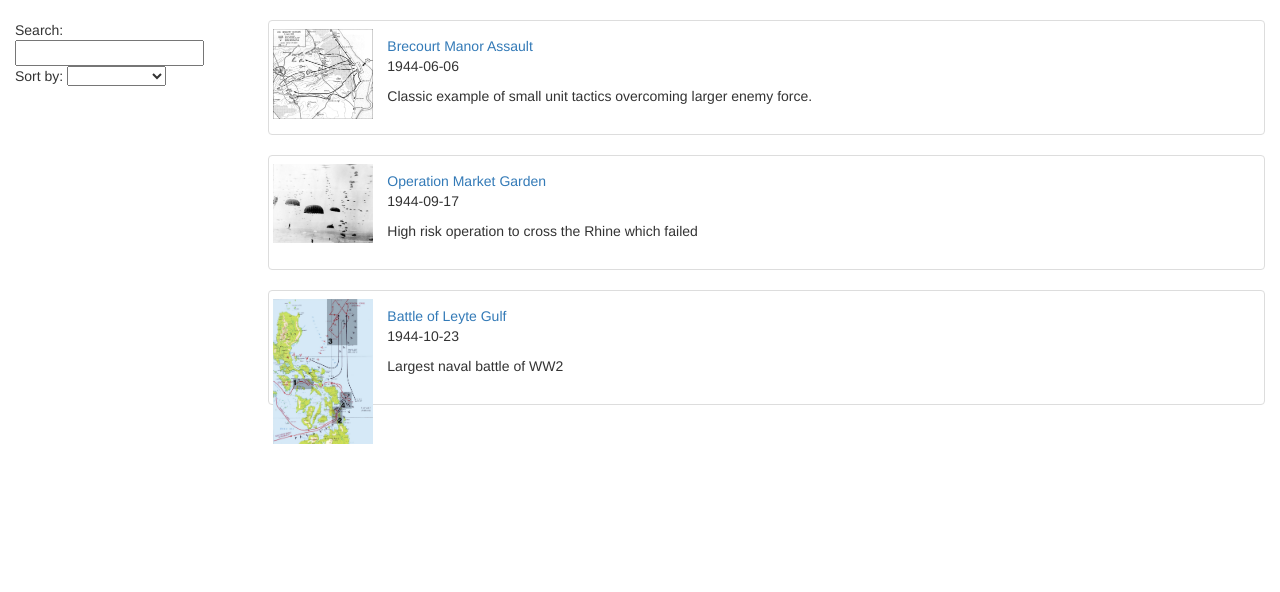
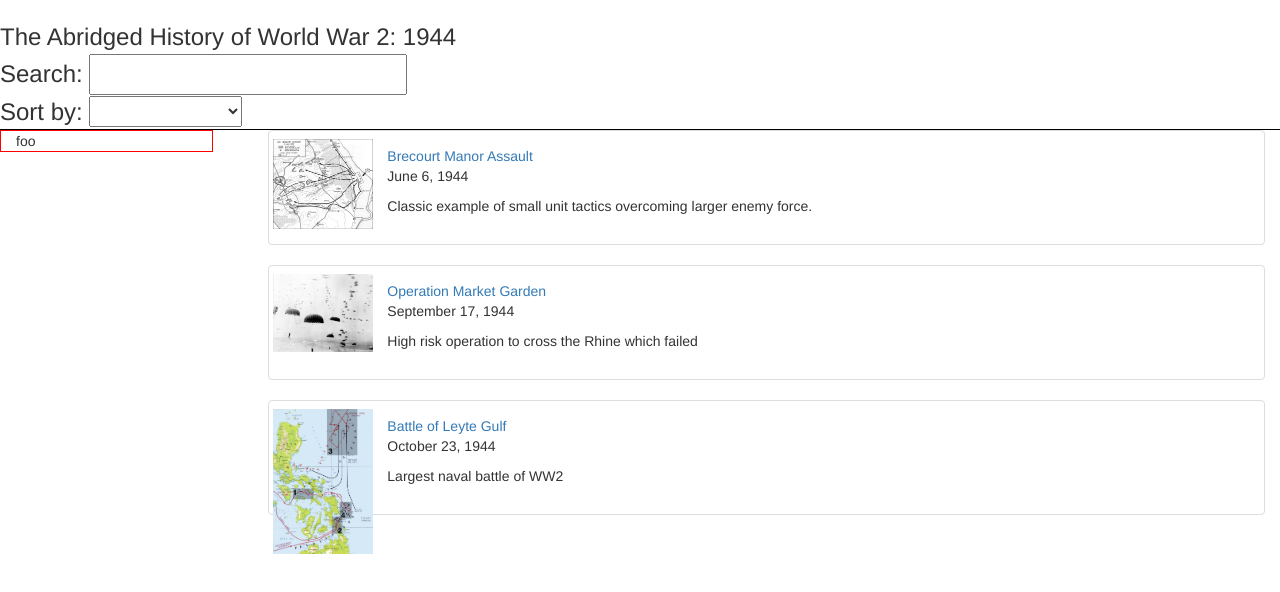
Before and after one commit to jakepark/ww2, a website: page app/index.html in a window 1280 px wide. Drawn offline with nearby package versions, Linux system fonts and the light colour scheme; some packages are replaced by stand-ins of ours.

Commit message:
update toc header

```diff
--- a/app/css/app.css
+++ b/app/css/app.css
@@ -29,6 +29,13 @@ body {
   overflow: hidden;
   position: relative;
   float: left;
+}
+
+.toc {
+  margin: 0 auto;
+  font-size: 24px;
+  border-bottom: 1px solid black;
+
 }
 
 /** Detail View **/
--- a/app/partials/chapter-list.html
+++ b/app/partials/chapter-list.html
@@ -1,15 +1,26 @@
+<header class="toc">
+  <div class="title">
+    The Abridged History of World War 2: 1944
+  </div>
+
+  <div class="search">
+    Search: <input ng-model="query">
+  </div>
+
+  <div class="sort">
+    Sort by:
+    <select ng-model="orderProp">
+      <option value="name">Alphabetical</option>
+      <option value="date">Date</option>
+    </select>
+  </div>
+
+</header>
 
 <div class="container-fluid">
   <div class="row">
-    <div class="col-md-2">
-
-
-      Search: <input ng-model="query">
-      Sort by:
-      <select ng-model="orderProp">
-        <option value="name">Alphabetical</option>
-        <option value="date">Date</option>
-      </select>
+    <div class="col-md-2" style="border: 1px solid red">
+      foo
 
 
     </div>
@@ -20,7 +31,7 @@
           class="thumbnail chapter-listing">
           <a href="#/chapters/{{chapter.id}}" class="thumb"><img ng-src="{{chapter.imageUrl}}"</a>
           <a href="#/chapters/{{chapter.id}}">{{chapter.name}}</a>
-          <p>{{chapter.date}}</p>
+          <p>{{chapter.date | date : 'MMMM d, y' }}</p>
           <p>{{chapter.snippet}}</p>
         </li>
       </ul>
```
